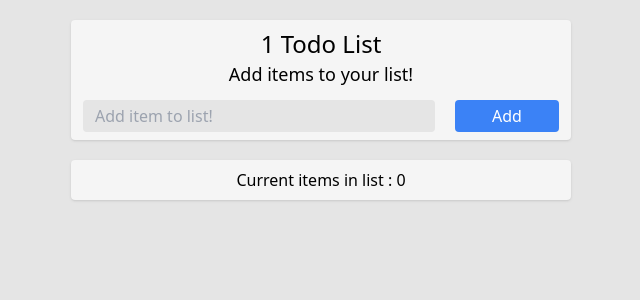
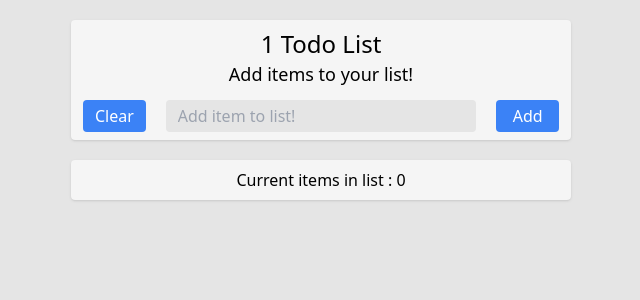
Before and after one commit to matteogiampaolo21/jest-nextjs-todo, a Next.js app: page /1 in a window 1280 px wide. Shown: the top 300 px of the page, without its empty margins (319-959 px from the left). Built offline with nearby package versions, Linux system fonts and the light colour scheme.

Commit message:
fixed small issue with searching for a list, and removing an item from a list.

```diff
--- a/src/components/CustomTodo.tsx
+++ b/src/components/CustomTodo.tsx
@@ -52,6 +52,8 @@ const CustomTodo:FC<{routeID:string}> = ({ routeID }) => {
     const removeItem = (e:React.MouseEvent<HTMLButtonElement, MouseEvent>, itemId:number) => {
         e.preventDefault();
         const newArray = items.filter(item => item.id !== itemId);
+
+        localStorage.setItem(routeID, JSON.stringify(newArray))
         setItems(newArray);
 
     }
@@ -67,8 +69,9 @@ const CustomTodo:FC<{routeID:string}> = ({ routeID }) => {
             <header className='text-center my-5 w-500 mx-auto bg-neutral-100 rounded px-3 py-2 shadow'>
                 <h1 className='break-words text-2xl'> {capStr(routeID)} Todo List </h1>
                 <p className='text-lg'>Add items to your list!</p>
-                <form className="grid grid-cols-4 mt-3 gap-5">
-                    <input onChange={e => setItem(e.target.value)} value={item} className="col-span-3 bg-neutral-200 rounded px-3 py-1" type="text" placeholder="Add item to list!" />
+                <form className="grid grid-cols-6 mt-3 gap-5">
+                    <button className="bg-blue-500 hover:bg-blue-700 duration-200 text-center text-white px-2 py-1 rounded"> Clear </button>
+                    <input onChange={e => setItem(e.target.value)} value={item} className="col-span-4 bg-neutral-200 rounded px-3 py-1" type="text" placeholder="Add item to list!" />
                     <button onClick={e => addItem(e)} className="bg-blue-500 hover:bg-blue-700 duration-200 text-center text-white px-2 py-1 rounded">Add</button>
                 </form>
             </header>
--- a/src/components/FindTodo.tsx
+++ b/src/components/FindTodo.tsx
@@ -9,7 +9,7 @@ const FindTodo = () => {
 
 
     return (
-        <form className="grid grid-cols-4 mt-3 gap-5">
+        <form onSubmit={(e) => {e.preventDefault();window.location.href = `http://localhost:3000/${route}`}} className="grid grid-cols-4 mt-3 gap-5">
             <input onChange={e => setRoute(e.target.value)} value={route} className="col-span-3 bg-neutral-200 rounded px-3 py-1" type="text" placeholder="Search for a list!" />
             <Link href={`/${route}`} className="bg-blue-500 text-center text-white px-2 py-1 rounded">Find List</Link>
         </form>
```
